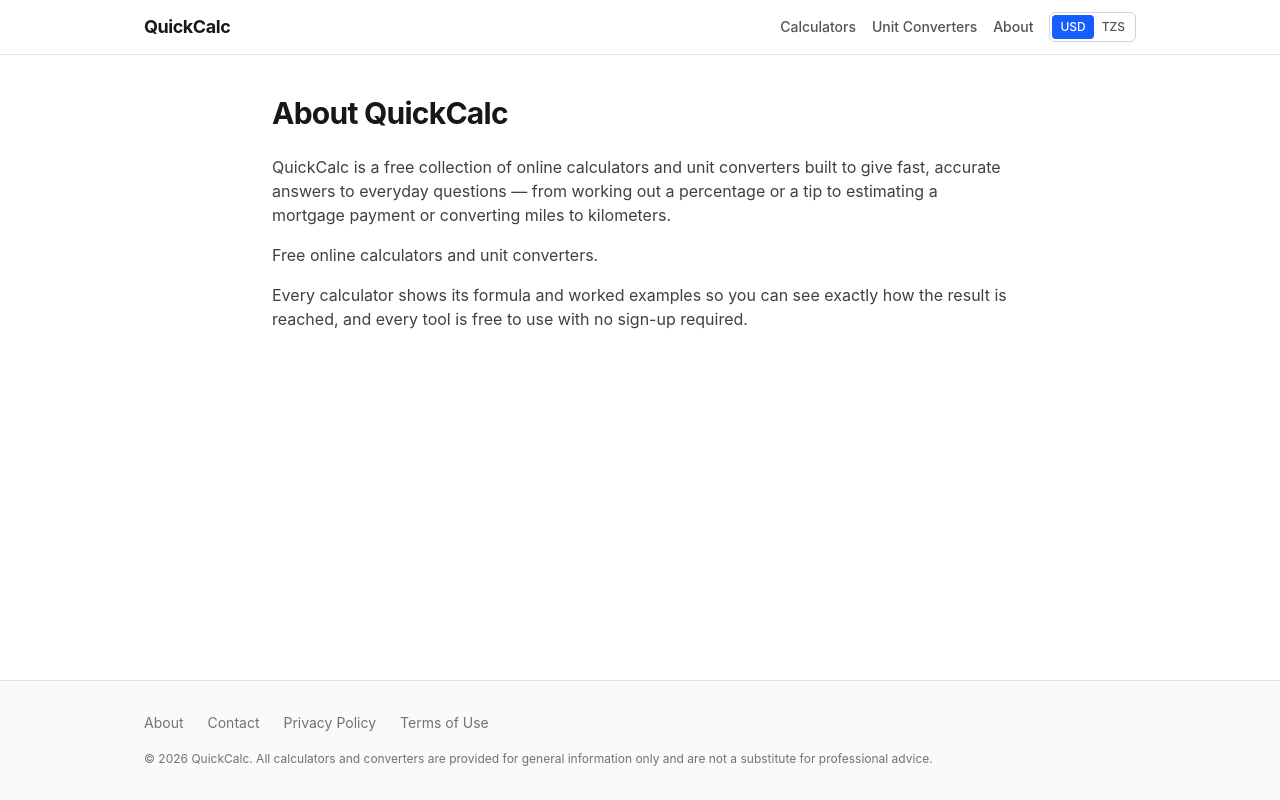
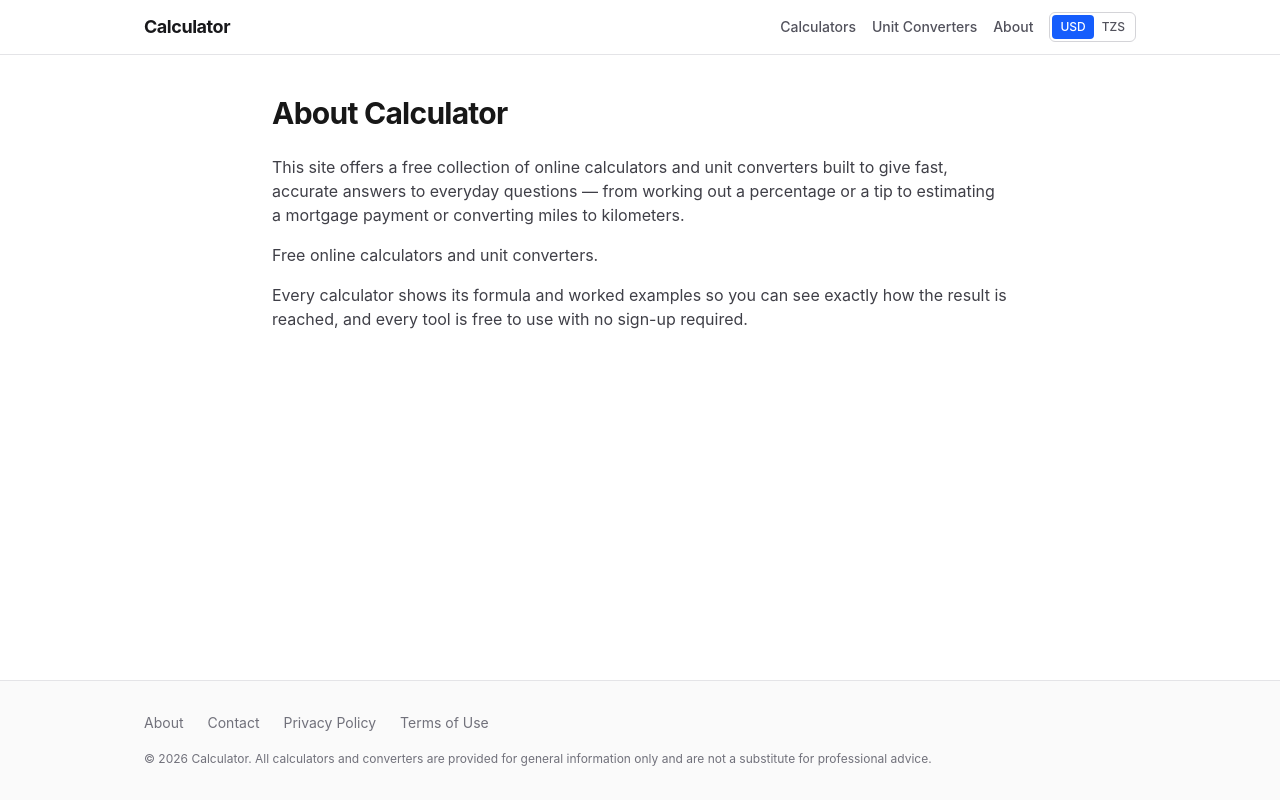
Before and after one commit to deltacotz/quickcalc, a Next.js app: page /about in a window 1280 px wide. Built offline with nearby package versions, Linux system fonts and the light colour scheme.

Commit message:
Rebrand site from QuickCalc to Calculator

```diff
--- a/app/about/page.tsx
+++ b/app/about/page.tsx
@@ -12,7 +12,7 @@ export default function AboutPage() {
       <h1 className="text-3xl font-bold tracking-tight">About {SITE_NAME}</h1>
       <div className="mt-6 space-y-4 text-zinc-700">
         <p>
-          {SITE_NAME} is a free collection of online calculators and unit converters built to give
+          This site offers a free collection of online calculators and unit converters built to give
           fast, accurate answers to everyday questions — from working out a percentage or a tip to
           estimating a mortgage payment or converting miles to kilometers.
         </p>
--- a/lib/site.ts
+++ b/lib/site.ts
@@ -2,7 +2,7 @@
 
 import type { Currency } from "./currency";
 
-export const SITE_NAME = "QuickCalc";
+export const SITE_NAME = "Calculator";
 export const SITE_TAGLINE = "Free online calculators and unit converters";
 export const SITE_DESCRIPTION =
   "Free online calculators and unit converters: percentage, BMI, mortgage, loan, compound interest, salary, calorie, tip, discount, fuel, GPA, plus length, weight, temperature, area, volume, speed, data and time converters.";
```
Also changed, not shown: 2 other files (tests, documents, lock files or other folders).
